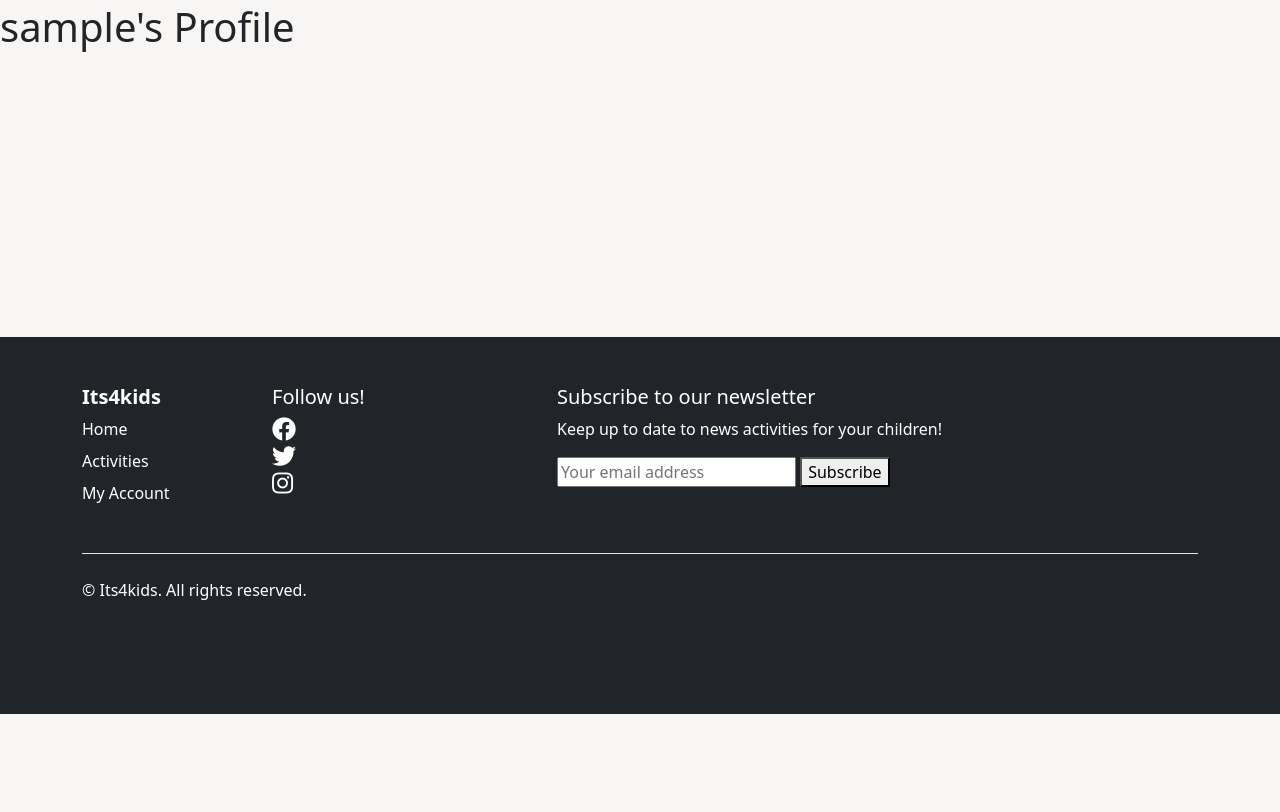
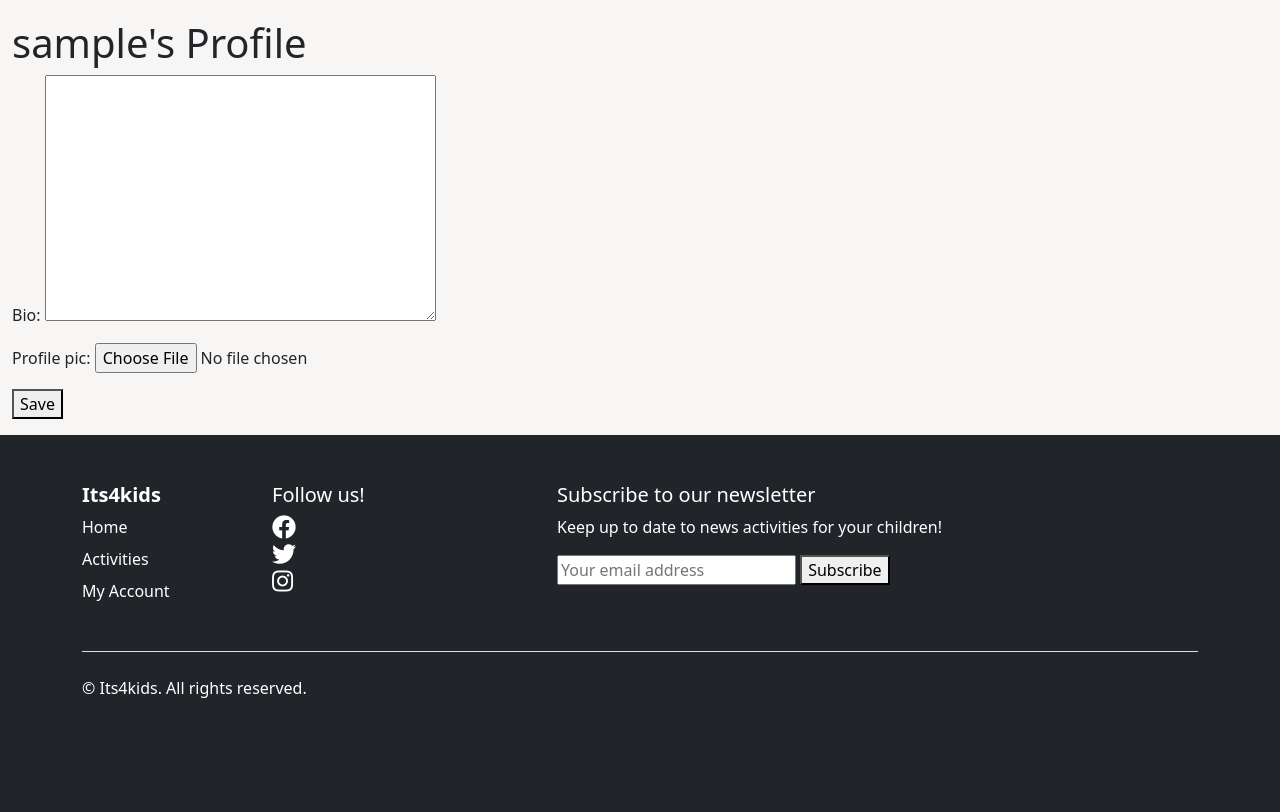
Before and after one commit to fmstacco/its4kids, a Django app: page /profiles/profile/ in a window 1280 px wide. Shown: the part 86-898 px from the top of the page. Before the commit the page ends 800 px from the top, so only its background shows below. Run offline with Django 3.2, Linux system fonts and the light colour scheme; the visitor is signed in with stand-in values (Sample User, id 1).

Commit message:
Update profile views and html to enable a user to create and update their profile

```diff
--- /dev/null
+++ b/profiles/forms.py
@@ -0,0 +1,8 @@
+from django import forms
+from .models import UserProfile
+
+
+class UserProfileForm(forms.ModelForm):
+    class Meta:
+        model = UserProfile
+        fields = ['bio', 'profile_pic']
--- a/profiles/models.py
+++ b/profiles/models.py
@@ -1,7 +1,3 @@
-from django.db import models
-
-# Create your models here.
-
 from django.contrib.auth.models import User
 from django.db import models
 
--- a/profiles/templates/profile.html
+++ b/profiles/templates/profile.html
@@ -2,5 +2,19 @@
 {% load static %}
 
 {% block content %}
-    <h1>{{ request.user.username }}'s Profile</h1>
+    <div class="container-fluid py-3">
+        <h1>{{ user.username }}'s Profile</h1>
+
+        <div class="profile-info">
+            {% if user_profile %}
+                <img src="{{ user_profile.profile_pic.url }}" width="200" height="200" alt="Profile Picture">
+                <p>Bio: {{ user_profile.bio }}</p>
+            {% endif %}
+            <form method="post" enctype="multipart/form-data">
+                {% csrf_token %}
+                {{ form.as_p }}
+                <button type="submit">Save</button>
+            </form>
+        </div>
+    </div>
 {% endblock %}
--- a/profiles/views.py
+++ b/profiles/views.py
@@ -1,19 +1,18 @@
 from django.contrib.auth.decorators import login_required
-from django.shortcuts import render
+from django.shortcuts import render, redirect
 from .models import UserProfile
-
-# Create your views here.
+from .forms import UserProfileForm
 
 
 def register(request):
-    # Handle user registration
+    """"Create profile for the registered user """
 
-    # Create profile for the registered user
+    user = User.objects.create_user(username='username', password='password')
+
     profile = UserProfile(user=user)
     profile.save()
 
-    # Redirect to the profile page
-    return redirect('profile')
+    return redirect('profiles:profile')
 
 
 @login_required
@@ -23,8 +22,19 @@ def profile(request):
     except UserProfile.DoesNotExist:
         user_profile = None
 
+    if request.method == 'POST':
+        form = UserProfileForm(request.POST, request.FILES, instance=user_profile)
+        if form.is_valid():
+            profile = form.save(commit=False)
+            profile.user = request.user
+            profile.save()
+            return redirect('profiles:profile')
+    else:
+        form = UserProfileForm(instance=user_profile)
+
     context = {
         'user': request.user,
-        'user_profile': user_profile
+        'user_profile': user_profile,
+        'form': form
     }
     return render(request, 'profile.html', context)
```
